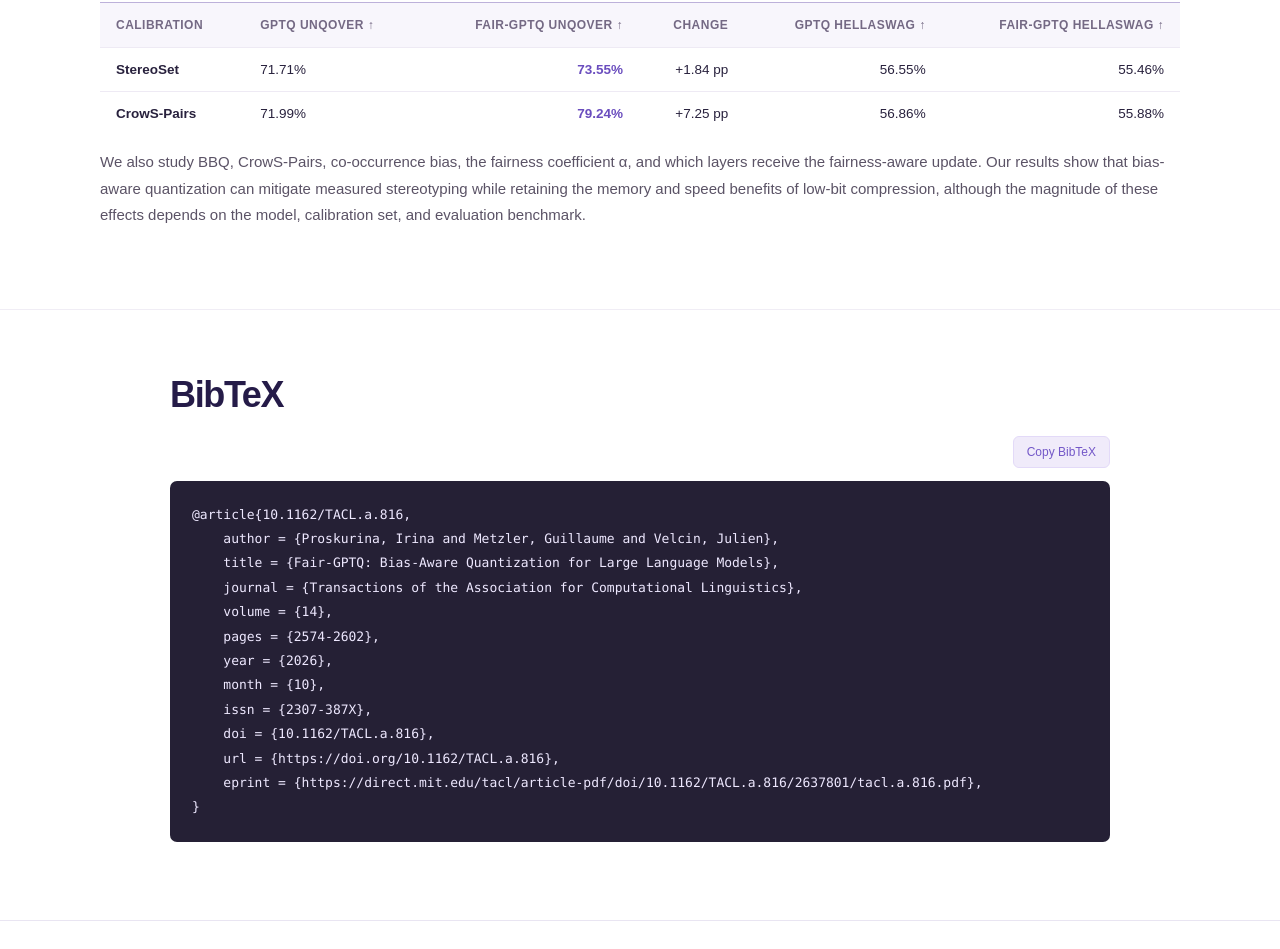
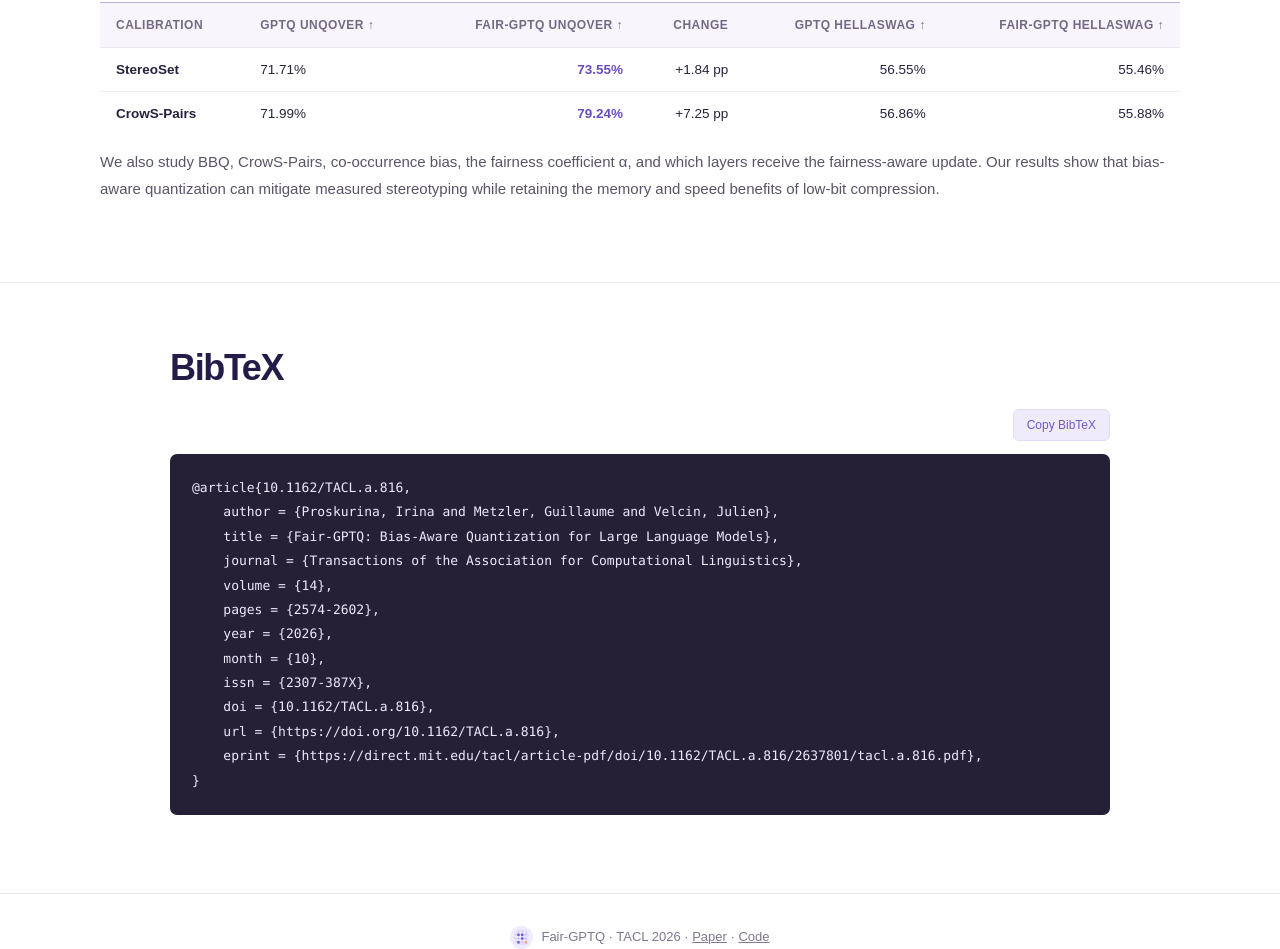
Before and after one commit to fair-gptq/fair-gptq.github.io, a plain HTML site: page index.html in a window 1280 px wide. Shown: the part 4210-5159 px from the top of the page. Drawn offline with Linux system fonts and the light colour scheme.

Commit message:
Update descriptions

```diff
--- a/index.html
+++ b/index.html
@@ -182,7 +182,7 @@
 <div class="result-wrap"><table class="paper-table compact-table"><thead><tr><th>Calibration</th><th>GPTQ UnQover ↑</th><th>Fair-GPTQ UnQover ↑</th><th>Change</th><th>GPTQ HellaSwag ↑</th><th>Fair-GPTQ HellaSwag ↑</th></tr></thead><tbody>
 <tr><td>StereoSet</td><td>71.71%</td><td class="fair-score">73.55%</td><td>+1.84 pp</td><td>56.55%</td><td>55.46%</td></tr>
 <tr><td>CrowS-Pairs</td><td>71.99%</td><td class="fair-score">79.24%</td><td>+7.25 pp</td><td>56.86%</td><td>55.88%</td></tr></tbody></table></div>
-<p class="results-note">We also study BBQ, CrowS-Pairs, co-occurrence bias, the fairness coefficient α, and which layers receive the fairness-aware update. Our results show that bias-aware quantization can mitigate measured stereotyping while retaining the memory and speed benefits of low-bit compression, although the magnitude of these effects depends on the model, calibration set, and evaluation benchmark.</p>
+<p class="results-note">We also study BBQ, CrowS-Pairs, co-occurrence bias, the fairness coefficient α, and which layers receive the fairness-aware update. Our results show that bias-aware quantization can mitigate measured stereotyping while retaining the memory and speed benefits of low-bit compression.</p>
 </div></section>
 <section class="section" id="citation"><div class="shell"><h2>BibTeX</h2><div class="section-top"><p class="muted"></p><button class="copy" id="copyCite" type="button">Copy BibTeX</button></div><pre class="code"><code id="bibtex">@article{10.1162/TACL.a.816,
     author = {Proskurina, Irina and Metzler, Guillaume and Velcin, Julien},
```
